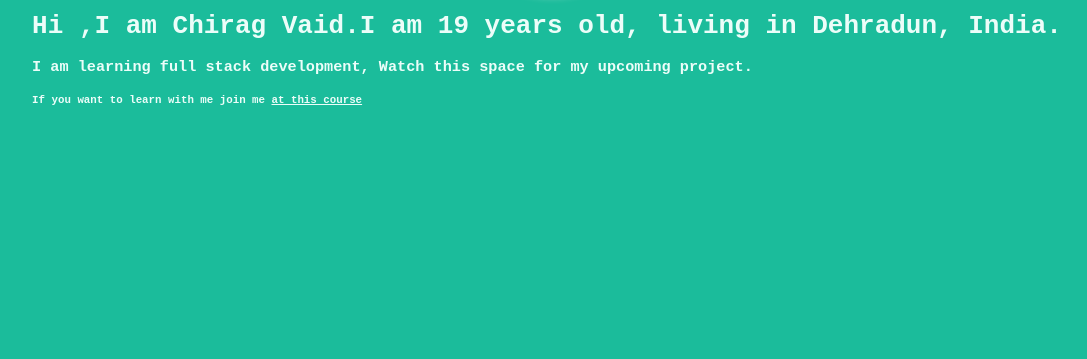
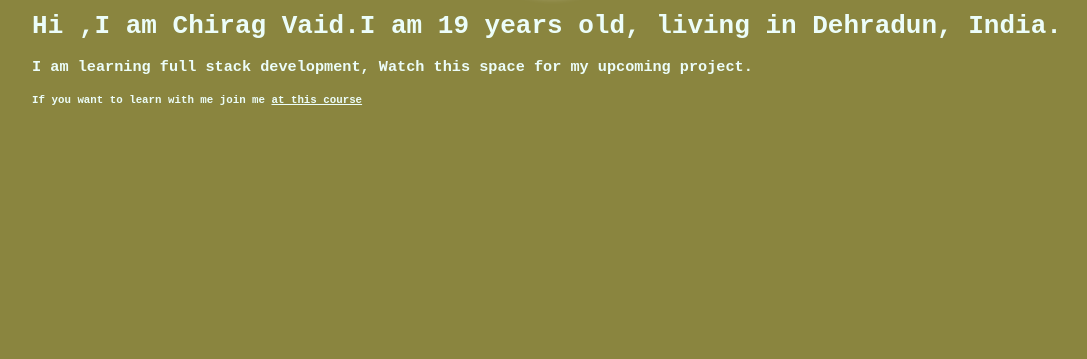
Before and after one commit to artfullsoul/lesson1, a plain HTML site: page index.html in a window 1280 px wide. Shown: the part 441-800 px from the top of the page, without its empty margins (93-1180 px from the left). Drawn offline with Linux system fonts and the light colour scheme.

Commit message:
fix: background colour

```diff
--- a/css/main.css
+++ b/css/main.css
@@ -1,6 +1,6 @@
 .site-header
 {
-    background-color: #1bbc9b;
+    background-color: #8a853f;
     color:#ecfdf9;
     height:100vh ;
     font-family: monospace;
```
